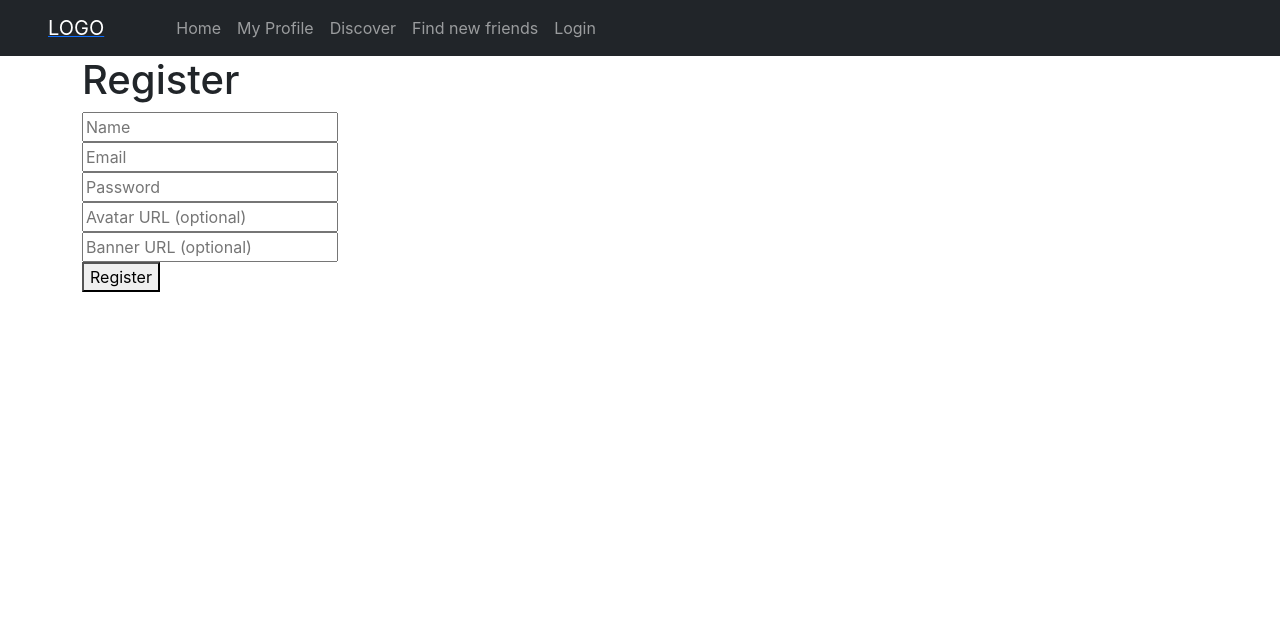
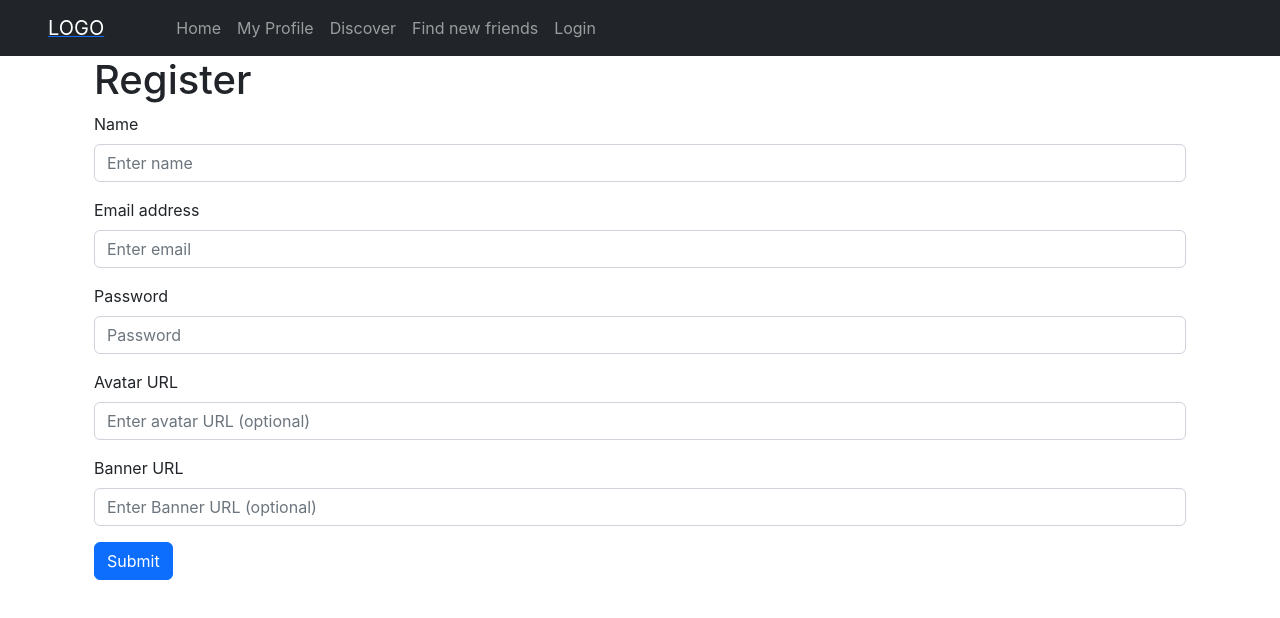
Before and after one commit to Noroff-FEU-Assignments/project-exam-2-mikaelrev, a React (Create React App) app: page /register in a window 1280 px wide. Shown: the top 618 px of the page. Built offline with nearby package versions, Linux system fonts and the light colour scheme.

Commit message:
Made styling changes for home page, explore page, and profiles page

```diff
--- a/src/components/explorePosts/ExplorePosts.js
+++ b/src/components/explorePosts/ExplorePosts.js
@@ -1,12 +1,46 @@
-import React from "react";
+import { useState, useEffect } from "react";
+import Card from "react-bootstrap/Card";
+import Container from "react-bootstrap/Container";
+import useAxios from "../../hooks/useAxios";
+import ListGroup from "react-bootstrap/ListGroup";
 import Heading from "../layout/Heading";
-import PostsList from "./PostsList";
 
-export default function ExplorePosts() {
+export default function ExplorePosts({ register }) {
+  const [posts, setPosts] = useState([]);
+
+  const http = useAxios();
+
+  useEffect(function () {
+    async function getPosts() {
+      try {
+        const response = await http.get("social/posts");
+        console.log("response", response);
+        setPosts(response.data);
+      } catch (error) {
+        console.log(error);
+      }
+    }
+
+    getPosts();
+    // eslint-disable-next-line react-hooks/exhaustive-deps
+  }, []);
+
   return (
-    <div>
+    <Container className="mt-3">
       <Heading content="Explore Posts" />
-      <PostsList />
-    </div>
+      <Card>
+        <Card.Header>Recent posts</Card.Header>
+
+        {posts.map((post) => {
+          return (
+            <ListGroup>
+              <ListGroup.Item key={post.id}>
+                <p>{post.title}</p>
+              </ListGroup.Item>
+            </ListGroup>
+          );
+        })}
+      </Card>
+    </Container>
   );
 }
--- a/src/components/explorePosts/PostsList.js
+++ /dev/null
@@ -1,37 +0,0 @@
-import { useState, useEffect } from "react";
-import Card from "react-bootstrap/Card";
-import Container from "react-bootstrap/Container";
-import useAxios from "../../hooks/useAxios";
-
-export default function PostsList({ register }) {
-  const [posts, setPosts] = useState([]);
-
-  const http = useAxios();
-
-  useEffect(function () {
-    async function getPosts() {
-      try {
-        const response = await http.get("social/posts");
-        console.log("response", response);
-        setPosts(response.data);
-      } catch (error) {
-        console.log(error);
-      }
-    }
-
-    getPosts();
-    // eslint-disable-next-line react-hooks/exhaustive-deps
-  }, []);
-
-  return (
-    <Container>
-      {posts.map((post) => {
-        return (
-          <Card key={post.id}>
-            <p>{post.title}</p>
-          </Card>
-        );
-      })}
-    </Container>
-  );
-}
--- a/src/components/findFriends/ProfilesList.js
+++ /dev/null
@@ -1,36 +0,0 @@
-import { useState, useEffect } from "react";
-import Card from "react-bootstrap/Card";
-import useAxios from "../../hooks/useAxios";
-
-export default function ProfilesList({ register }) {
-  const [profiles, setProfiles] = useState([]);
-
-  const http = useAxios();
-
-  useEffect(function () {
-    async function getProfiles() {
-      try {
-        const response = await http.get("social/profiles");
-        console.log("response", response);
-        setProfiles(response.data);
-      } catch (error) {
-        console.log(error);
-      }
-    }
-
-    getProfiles();
-    // eslint-disable-next-line react-hooks/exhaustive-deps
-  }, []);
-
-  return (
-    <>
-      {profiles.map((profile) => {
-        return (
-          <Card>
-            <p key={profile.name}>{profile.name}</p>
-          </Card>
-        );
-      })}
-    </>
-  );
-}
--- a/src/components/home/HomePage.js
+++ b/src/components/home/HomePage.js
@@ -1,10 +1,10 @@
 import React from "react";
-import Heading from "../layout/Heading";
+import Landing from "./Landing";
 
 function HomePage() {
   return (
     <>
-      <Heading content="Home" />
+      <Landing />
     </>
   );
 }
--- /dev/null
+++ b/src/components/home/Landing.js
@@ -0,0 +1,26 @@
+import React from "react";
+import Heading from "../layout/Heading";
+import Container from "react-bootstrap/Container";
+import Row from "react-bootstrap/Row";
+import Col from "react-bootstrap/Col";
+import Button from "react-bootstrap/Button";
+import { NavLink } from "react-router-dom";
+
+function Landing() {
+  return (
+    <Container>
+      <Row className="justify-content-md-center">
+        <Col className="col-md-auto text-center mt-5">
+          <Heading content="Home" />
+
+          <p>A place to share your music taste</p>
+          <NavLink to="/register">
+            <Button variant="success">Create an account</Button>
+          </NavLink>
+        </Col>
+      </Row>
+    </Container>
+  );
+}
+
+export default Landing;
--- a/src/components/login/LoginForm.js
+++ b/src/components/login/LoginForm.js
@@ -8,6 +8,9 @@ import FormError from "../common/FormError";
 import { BASE_URL } from "../../constants/api";
 import { NavLink } from "react-router-dom";
 import AuthContext from "../../context/AuthContext";
+import Button from "react-bootstrap/Button";
+import Form from "react-bootstrap/Form";
+import Col from "react-bootstrap/Col";
 
 const url = BASE_URL + "social/auth/login";
 
@@ -53,33 +56,45 @@ export default function LoginForm() {
   }
 
   return (
-    <>
-      <form onSubmit={handleSubmit(onSubmit)}>
+    <Form onSubmit={handleSubmit(onSubmit)}>
       {loginError && <FormError>{loginError}</FormError>}
-        <fieldset disabled={submitting}>
-          <div>
-            <input name="email" placeholder="Email" {...register("email")} />
-            {errors.email && <FormError>{errors.email.message}</FormError>}
-          </div>
+      <Form.Group
+        className="mb-3"
+        controlId="formBasicName"
+        disabled={submitting}
+      >
+        <Form.Label>Email address</Form.Label>
+        <Form.Control
+          type="email"
+          placeholder="Enter email"
+          {...register("email")}
+        />
+        <Col>
+          {errors.email && (
+            <Form.Text className="text-danger">
+              {errors.email.message}
+            </Form.Text>
+          )}
+        </Col>
 
-          <div>
-            <input
-              name="password"
+        <Form.Label className="mt-3">Password</Form.Label>
+        <Form.Control
+          type="password"
           placeholder="Password"
-              type="password"
           {...register("password")}
         />
         {errors.password && (
-              <FormError>{errors.password.message}</FormError>
+          <Form.Text className="text-danger">
+            {errors.password.message}
+          </Form.Text>
         )}
-          </div>
-
-          <button>{submitting ? "Logging in..." : "Login"}</button>
-        </fieldset>
-        <div>
+      </Form.Group>
+      <Button variant="primary" type="submit">
+        Log in
+      </Button>
+      <Col>
         <NavLink to="/register">Not a user? Create an account here</NavLink>
-        </div>
-      </form>
-    </>
+      </Col>
+    </Form>
   );
 }
--- a/src/components/register/RegisterForm.js
+++ b/src/components/register/RegisterForm.js
@@ -5,6 +5,8 @@ import { yupResolver } from "@hookform/resolvers/yup";
 import axios from "axios";
 import FormError from "../common/FormError";
 import { BASE_URL } from "../../constants/api";
+import Button from "react-bootstrap/Button";
+import Form from "react-bootstrap/Form";
 
 const url = BASE_URL + "social/auth/register";
 
@@ -23,7 +25,7 @@ const schema = yup.object().shape({
 
 export default function RegisterForm() {
   const [submitting, setSubmitting] = useState(false);
-  const [loginError, setLoginError] = useState(null);
+  const [registerError, setRegisterError] = useState(null);
 
   const {
     register,
@@ -37,7 +39,7 @@ export default function RegisterForm() {
 
   async function onSubmit(data) {
     setSubmitting(true);
-    setLoginError(null);
+    setRegisterError(null);
 
     console.log(data);
 
@@ -46,7 +48,7 @@ export default function RegisterForm() {
       console.log("response", response.data);
     } catch (error) {
       console.log("error", error);
-      setLoginError(error.toString());
+      setRegisterError(error.toString());
     } finally {
       setSubmitting(false);
     }
@@ -54,57 +56,62 @@ export default function RegisterForm() {
 
   return (
     <>
-      <form onSubmit={handleSubmit(onSubmit)}>
-        {loginError && <FormError>{loginError}</FormError>}
-        <fieldset disabled={submitting}>
-          <div>
-            <input name="name" placeholder="Name" {...register("name")} />
+      <Form onSubmit={handleSubmit(onSubmit)}>
+        {registerError && <FormError>{registerError}</FormError>}
+        <Form.Group
+          className="mb-3"
+          controlId="formBasicName"
+          disabled={submitting}
+        >
+          <Form.Label>Name</Form.Label>
+          <Form.Control
+            className="mb-3"
+            type="name"
+            placeholder="Enter name"
+            {...register("name")}
+          />
           {errors.name && <FormError>{errors.name.message}</FormError>}
-          </div>
 
-          <div>
-            <input
-              name="email"
+          <Form.Label>Email address</Form.Label>
+          <Form.Control
+            className="mb-3"
             type="email"
-              placeholder="Email"
+            placeholder="Enter email"
             {...register("email")}
           />
           {errors.email && <FormError>{errors.email.message}</FormError>}
-          </div>
 
-          <div>
-            <input
-              name="password"
+          <Form.Label>Password</Form.Label>
+          <Form.Control
+            className="mb-3"
             type="password"
             placeholder="Password"
             {...register("password")}
           />
-            {errors.password && (
-              <FormError>{errors.password.message}</FormError>
-            )}
-          </div>
+          {errors.password && <FormError>{errors.password.message}</FormError>}
 
-          <div>
-            <input
-              name="avatar"
-              placeholder="Avatar URL (optional)"
+          <Form.Label>Avatar URL</Form.Label>
+          <Form.Control
+            className="mb-3"
+            type="avatar"
+            placeholder="Enter avatar URL (optional)"
             {...register("avatar")}
           />
           {errors.avatar && <FormError>{errors.avatar.message}</FormError>}
-          </div>
 
-          <div>
-            <input
-              name="banner"
-              placeholder="Banner URL (optional)"
+          <Form.Label>Banner URL</Form.Label>
+          <Form.Control
+            className="mb-3"
+            type="banner"
+            placeholder="Enter Banner URL (optional)"
             {...register("banner")}
           />
           {errors.banner && <FormError>{errors.banner.message}</FormError>}
-          </div>
-
-          <button>Register</button>
-        </fieldset>
-      </form>
+        </Form.Group>
+        <Button variant="primary" type="submit">
+          Submit
+        </Button>
+      </Form>
     </>
   );
 }
--- a/src/components/register/RegisterPage.js
+++ b/src/components/register/RegisterPage.js
@@ -1,13 +1,20 @@
 import React from "react";
 import Heading from "../layout/Heading";
 import RegisterForm from "./RegisterForm";
+import Container from "react-bootstrap/Container";
+import Row from "react-bootstrap/Row";
+import Col from "react-bootstrap/Col";
 
 function RegisterPage() {
   return (
-    <>
-      <Heading content="Register" />
-      <RegisterForm />
-    </>
+    <Container>
+      <Row>
+        <Col>
+          <Heading content="Register" />
+          <RegisterForm />
+        </Col>
+      </Row>
+    </Container>
   );
 }
 
```
Also changed, not shown: src/components/findFriends/FindFriends.js (+43 -6 lines). Lines whose indentation alone changed are shown as unchanged.
